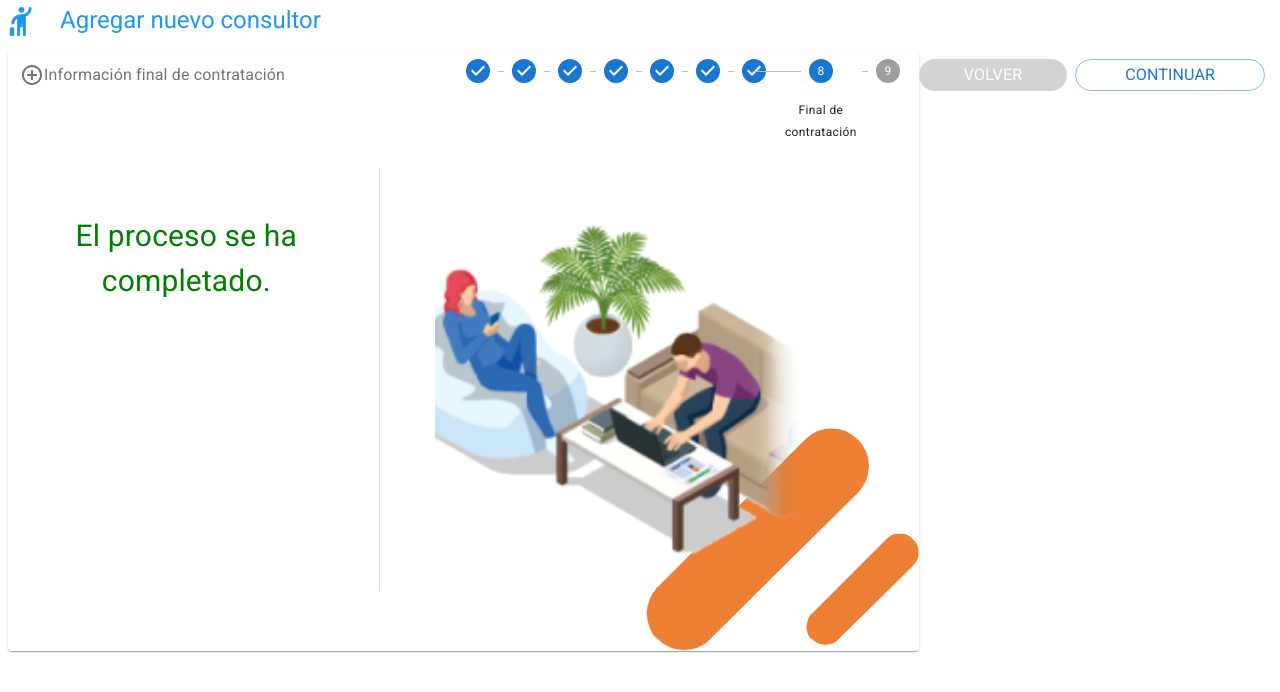
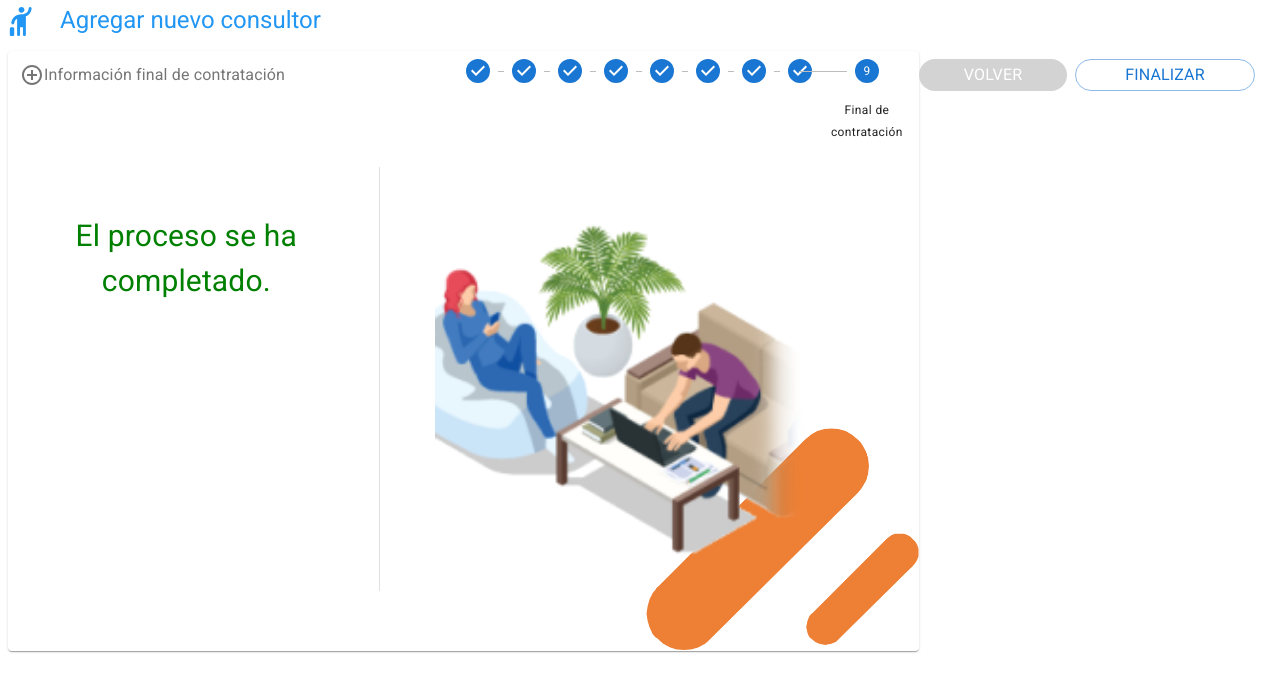
Before and after one commit to SantiagoJDG/management-center-web, a Next.js app: page /create-collaborator-steps in a window 1280 px wide. Shown: the top 692 px of the page. Built offline with nearby package versions, Linux system fonts and the light colour scheme; no server answers; what mui-file-input would draw is missing.

Commit message:
Update the component step

```diff
--- a/src/pages/create-collaborator-steps.js
+++ b/src/pages/create-collaborator-steps.js
@@ -25,7 +25,7 @@ import { useRef, useState } from 'react';
 
 const CreateCollaboratorSteps = () => {
   const router = useRouter();
-  const [activeStep, setActiveStep] = useState(7);
+  const [activeStep, setActiveStep] = useState(8);
   const [skipped, setSkipped] = useState(new Set());
   const formValidate = useRef(null);
   const [newCollaboratorId, setNewCollaboratorId] = useState(1);
@@ -38,7 +38,7 @@ const CreateCollaboratorSteps = () => {
     switch (step) {
       case 5:
         return true;
-      case 8:
+      case 7:
         return true;
       case 0:
         return false;
@@ -156,11 +156,11 @@ const CreateCollaboratorSteps = () => {
     },
     {
       id: 8,
-      title: 'Final de contratación',
-      stepName: 'Información final de contratación',
-      backgroungImg: '/pills-orange.png',
+      title: 'Identidad Consultec',
+      stepName: 'Información de Identidad Consultec',
+      backgroungImg: '/pills-cut-right.png',
       component: (
-        <FinalContractStepNine
+        <IdentityInformationStepEight
           ref={formValidate}
           setActiveStep={setActiveStep}
           newCollaboratorId={newCollaboratorId}
@@ -168,12 +168,12 @@ const CreateCollaboratorSteps = () => {
       )
     },
     {
-      id: 8,
-      title: 'Identidad Consultec',
-      stepName: 'Información de Identidad Consultec',
-      backgroungImg: '/pills-cut-right.png',
+      id: 9,
+      title: 'Final de contratación',
+      stepName: 'Información final de contratación',
+      backgroungImg: '/pills-orange.png',
       component: (
-        <IdentityInformationStepEight
+        <FinalContractStepNine
           ref={formValidate}
           setActiveStep={setActiveStep}
           newCollaboratorId={newCollaboratorId}
```
